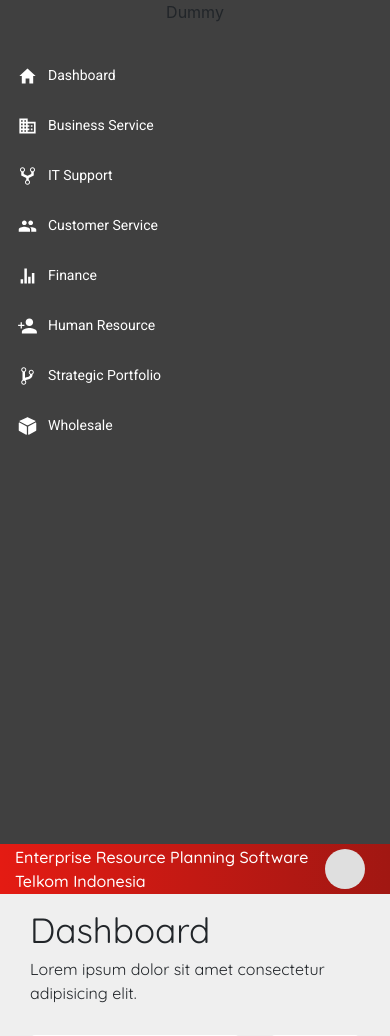
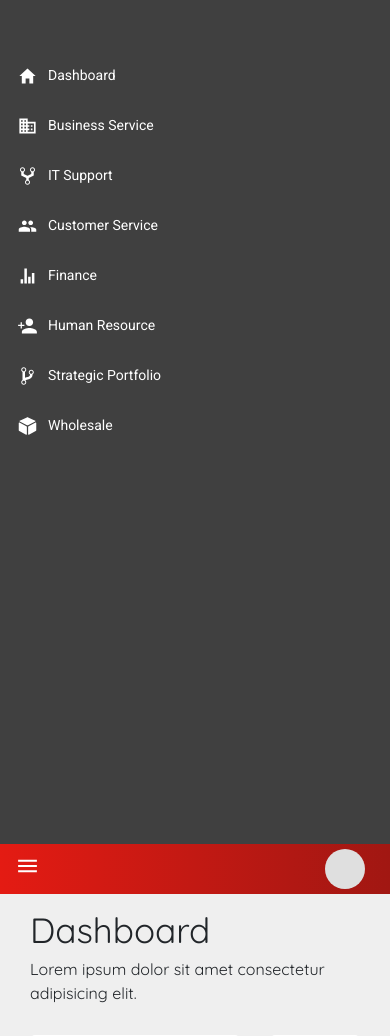
Before and after one commit to if4007-telkomuniv/sisfo_4007, a CodeIgniter app: the page made by application/views/template.php in a window 390 px wide. Shown: the top 1036 px of the page. Run offline with CodeIgniter, Linux system fonts and the light colour scheme; some libraries are stand-ins or nearby versions.

Commit message:
Add Mobile Layout Support and Various CSS Fixes

```diff
--- a/application/views/base_layout/sidebar.php
+++ b/application/views/base_layout/sidebar.php
@@ -1,9 +1,11 @@
-<div class="col-12 col-sm-4 col-md-2 p-0 sidebar-container">
+<div class="col-12 col-sm-4 col-md-3 col-xl-2 p-0 sidebar-container">
   <nav>
     <div class="row no-gutters">
       <div class="sidebar">
         <div class="headers">
-          Dummy
+          <div class="">
+
+          </div>
         </div>
         <div class="menu">
           <ul>
--- a/application/views/base_layout/topmenu.php
+++ b/application/views/base_layout/topmenu.php
@@ -3,7 +3,7 @@
     <div class="col-10">
       <div class="top-menu">
         <div class="bar">
-          Enterprise Resource Planning Software Telkom Indonesia
+          <a href="#" id="menu-toggle"><ion-icon name="menu"></ion-icon></a>
         </div>
       </div>
     </div>
@@ -43,3 +43,51 @@
     })
   });
 </script>
+
+<!-- Script for toggle sidebar menu popup -->
+<script type="text/javascript">
+  $(function() {
+    $(window).resize(function() {
+      if ($(window).width() < 768) {
+        if ($(".sidebar-container").is(":visible")) {
+          $(".sidebar-container").hide();
+          $(".sidebar-container").removeClass("col-9")
+          $(".sidebar-container").addClass("col-12");
+          $(".wrapper").removeClass("visible col-sm-8 col-md-9 col-xl-10");
+          $(".wrapper").addClass("col-12 col-sm-12 col-md-12 col-xl-12");
+        }
+      } else {
+        if ($(".sidebar-container").is(":hidden")) {
+          $(".sidebar-container").show();
+          $(".sidebar-container").removeClass("col-12")
+          $(".sidebar-container").addClass("col-9");
+          $(".wrapper").removeClass("col-12 col-sm-12 col-md-12 col-xl-12");
+          $(".wrapper").addClass("col-sm-8 col-md-9 col-xl-10");
+        }
+      }
+    });
+
+    $("#menu-toggle").on("click", function(e) {
+      e.preventDefault();
+      if ($(".sidebar-container").is(":visible")) {
+        console.log("Is Visible, hiding");
+        $(".sidebar-container").hide();
+        $(".sidebar-container").removeClass("col-9");
+        $(".sidebar-container").addClass("col-12");
+        $(".wrapper").removeClass("visible col-sm-8 col-md-9 col-xl-10");
+        $(".wrapper").addClass("col-12 col-sm-12 col-md-12 col-xl-12");
+      } else {
+        console.log("Is not Visible, showing");
+        $(".sidebar-container").show();
+        $(".sidebar-container").removeClass("col-12")
+        $(".sidebar-container").addClass("col-9");
+        $(".wrapper").removeClass("col-12 col-sm-12 col-md-12 col-xl-12");
+        if ($(window).width() < 768) {
+          $(".wrapper").addClass("visible col-sm-8 col-md-9 col-xl-10");
+        } else {
+          $(".wrapper").addClass("col-sm-8 col-md-9 col-xl-10");
+        }
+      }
+    });
+  })
+</script>
--- a/application/views/template.php
+++ b/application/views/template.php
@@ -14,7 +14,7 @@
     <div class="container-fluid p-0">
       <div class="row equal no-gutters">
         <?php $this->load->view('base_layout/sidebar'); ?>
-        <div class="col-12 col-sm-8 col-md-10">
+        <div class="col-12 col-sm-8 col-md-9 col-xl-10 wrapper">
           <?php $this->load->view('base_layout/topmenu'); ?>
           <div class="col-12 wrapper-container">
             <div class="main-wrapper">
--- a/css/base_styles.css
+++ b/css/base_styles.css
@@ -97,6 +97,14 @@ nav .sidebar .menu ul li text {
   transform: translateY(-50%);
 }
 
+.top-menu .bar a {
+  color: #fff;
+}
+
+.top-menu .bar ion-icon{
+  font-size: 25px;
+}
+
 .top-menu .bar.force-right {
   position: absolute;
   right: 10px;
@@ -158,6 +166,11 @@ nav .sidebar .menu ul li text {
 }
 
 /* Main Wrapper */
+.wrapper.visible {
+  left: 75% !important;
+  position: absolute;
+}
+
 .main-wrapper {
   padding-top: 10px;
   padding-bottom: 10px;
```
